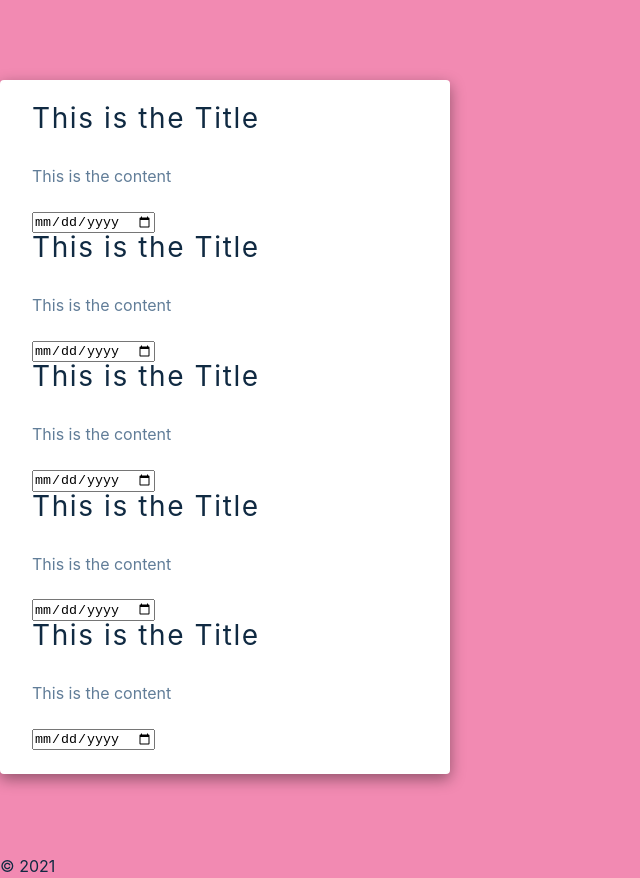
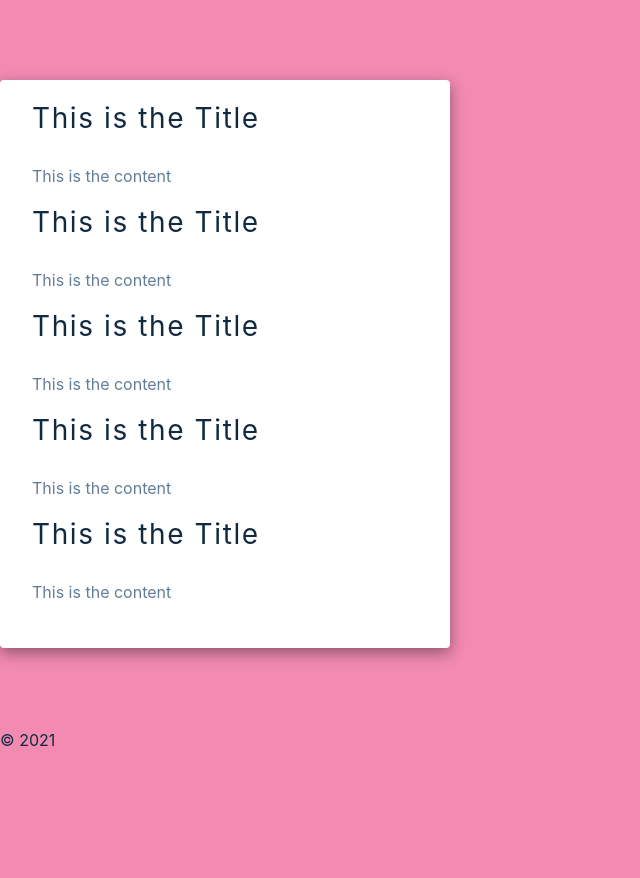
Before and after one commit to Semiteagain/event-list, a React (Create React App) app: page / in a window 1280 px wide. Shown: the whole page, without its empty margins (0-640 px from the left). After the commit the page ends 800 px from the top, so only its background shows below. Built offline with nearby package versions, Linux system fonts and the light colour scheme.

Commit message:
self work

```diff
--- a/src/App.js
+++ b/src/App.js
@@ -4,12 +4,7 @@ import EventList from './components/EventList'
 import listdetails from './components/listdetails'
 
 
-function createEvent(newEvent) {
-  return   <EventList
-  title = {newEvent.title}
-  content ={newEvent.content}
-  pickDate = ""/>
-}
+
 
 
 
@@ -17,8 +12,16 @@ function App() {
   return (
     <div>
       <div className="container">
+        {listdetails.map((newList =>{
+          return (
+            <EventList
+            key = {newList.key}
+            content = {newList.content}
+            title ={newList.title} />
+          )
+        }))}
 
-      {  listdetails.map(createEvent)}
+
 
       </div>
 
--- a/src/components/eventList.jsx
+++ b/src/components/eventList.jsx
@@ -5,7 +5,6 @@ function eventList(props) {
         <div>
             <h3>{props.title}</h3>
             <p>{props.content} </p>
-            <input type="date" name="" id=""/>
         </div>
     )
 }
--- a/src/components/listdetails.jsx
+++ b/src/components/listdetails.jsx
@@ -1,21 +1,25 @@
 const listdetails= [
-    {
+    {   key : 1,
         title : "This is the Title",
         content : "This is the content"
     },
     {
+        key : 2,
         title : "This is the Title",
         content : "This is the content"
     },
     {
+        key : 3,
         title : "This is the Title",
         content : "This is the content"
     },
     {
+        key : 4,
         title : "This is the Title",
         content : "This is the content"
     },
     {
+        key : 5,
         title : "This is the Title",
         content : "This is the content"
     },
```
Also changed, not shown: 1 other file (tests, documents, lock files or other folders).
